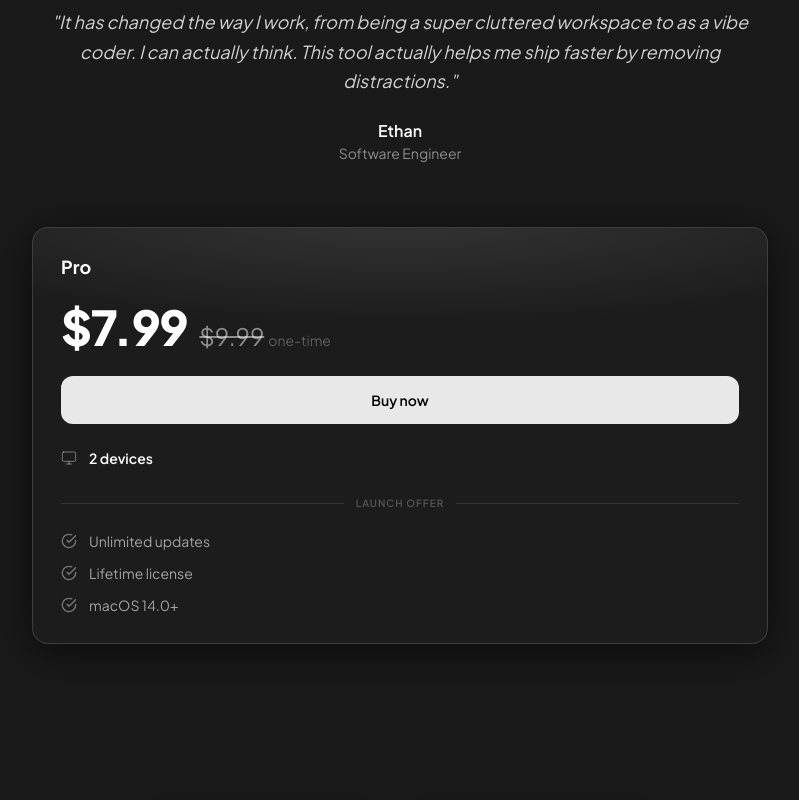
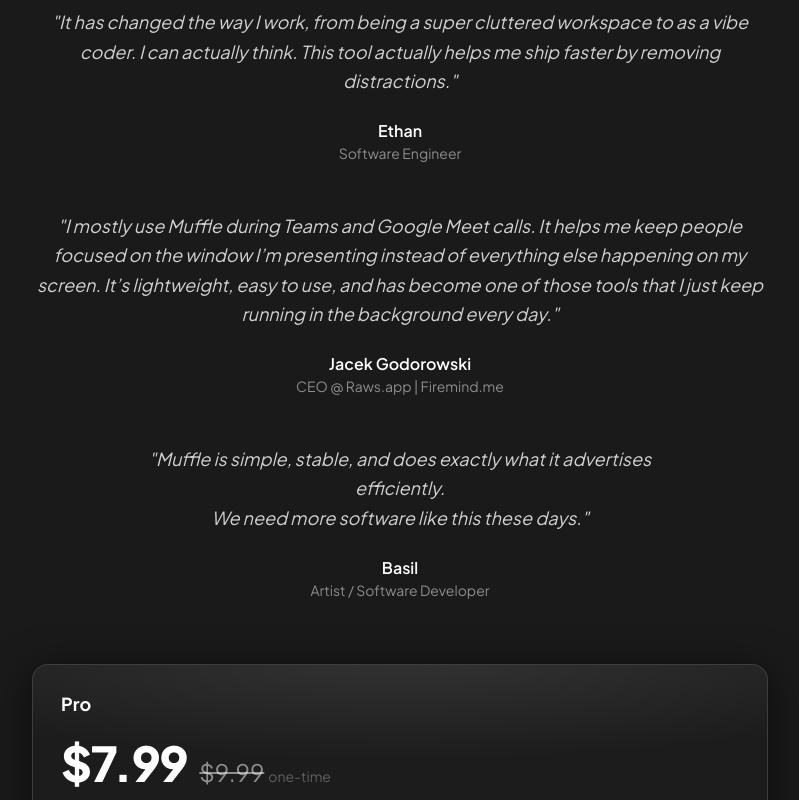
Before and after one commit to Abjcodes/muffle-web, a Next.js app: page / in a window 1280 px wide. Shown: the part 2486-3286 px from the top of the page, without its empty margins (240-1039 px from the left). Built offline with nearby package versions, Linux system fonts and the light colour scheme.

Commit message:
Added testimonials

```diff
--- a/app/page.tsx
+++ b/app/page.tsx
@@ -329,6 +329,26 @@ export default function Home() {
               <p className="text-white/50 text-sm">Software Engineer</p>
             </div>
           </div>
+          <div className="w-full text-center">
+            <p className="text-white/80 text-lg leading-relaxed italic mb-6">
+              "I mostly use Muffle during Teams and Google Meet calls. It helps me keep people focused on the window I&rsquo;m presenting instead of everything else happening on my screen. It&rsquo;s lightweight, easy to use, and has become one of those tools that I just keep running in the background every day."
+            </p>
+            <div>
+              <p className="text-white font-semibold">Jacek Godorowski</p>
+              <p className="text-white/50 text-sm">CEO @ Raws.app | Firemind.me</p>
+            </div>
+          </div>
+          <div className="w-full text-center">
+            <p className="text-white/80 text-lg leading-relaxed italic mb-6">
+              "Muffle is simple, stable, and does exactly what it advertises<br />
+              efficiently.<br />
+              We need more software like this these days."
+            </p>
+            <div>
+              <p className="text-white font-semibold">Basil</p>
+              <p className="text-white/50 text-sm">Artist / Software Developer</p>
+            </div>
+          </div>
         </div>
 
         {/* Pricing */}
```
